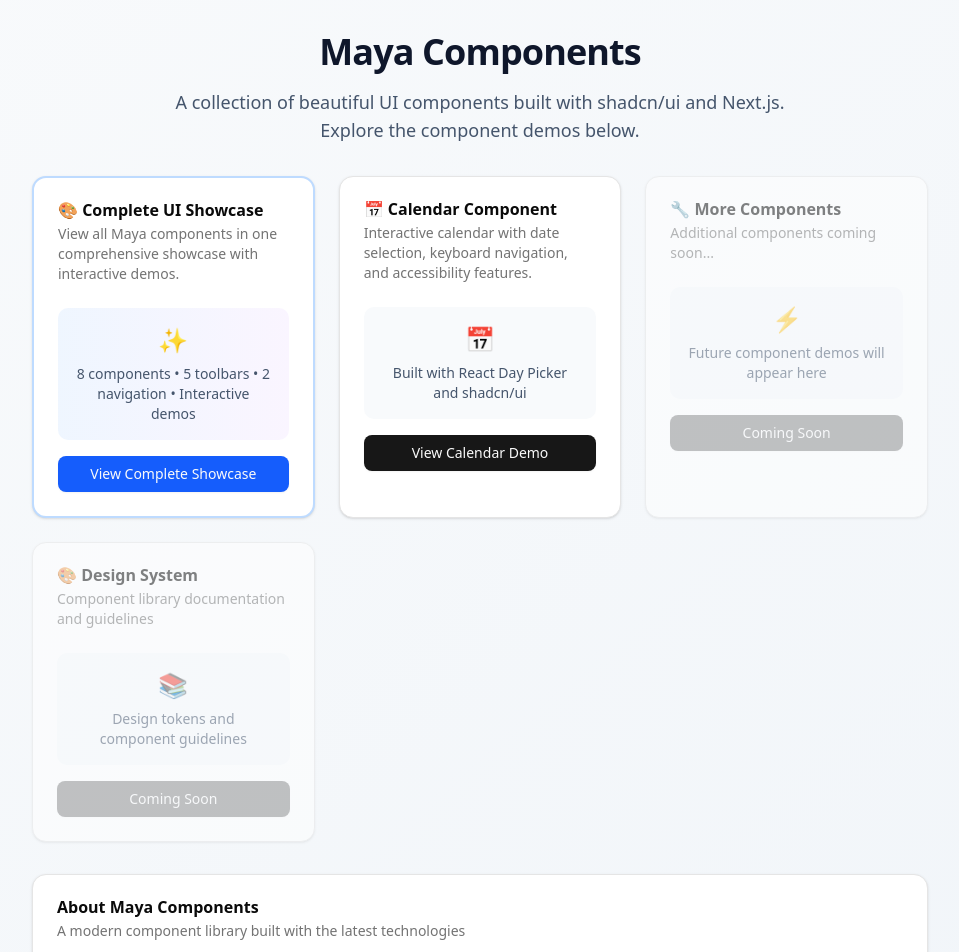
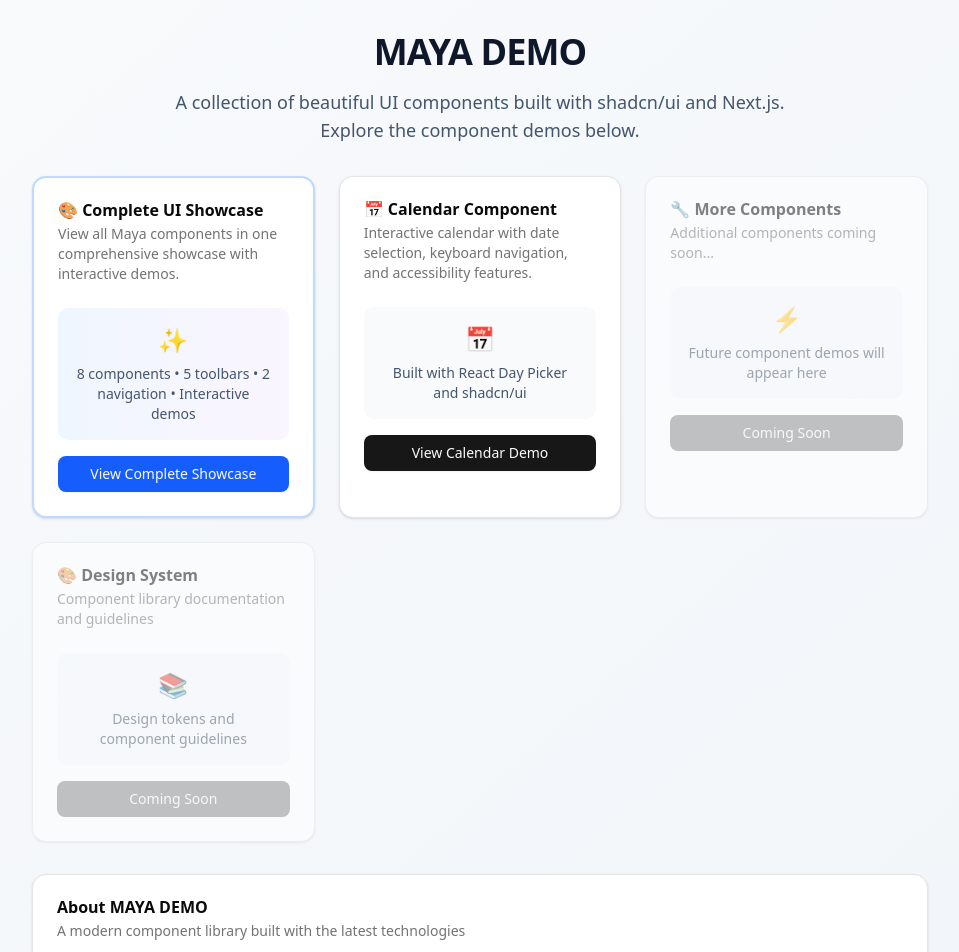
Before and after one commit to nbalbontine/maya_demo, a Next.js app: page / in a window 1280 px wide. Shown: the top 952 px of the page, without its empty margins (160-1119 px from the left). Built offline with nearby package versions, Linux system fonts and the light colour scheme.

Commit message:
Rename project to MAYA_DEMO
- Updated package.json name and description
- Updated README.md with new project name
- Updated UI text in app pages to reflect MAYA_DEMO branding
- Updated repository URL references

```diff
--- a/app/page.tsx
+++ b/app/page.tsx
@@ -11,7 +11,7 @@
         {/* Header */}
         <div className="text-center space-y-4">
           <h1 className="text-4xl font-bold tracking-tight text-slate-900">
-            Maya Components
+            MAYA DEMO
           </h1>
           <p className="text-lg text-slate-600 max-w-2xl mx-auto">
             A collection of beautiful UI components built with shadcn/ui and Next.js.
@@ -120,7 +120,7 @@
         {/* About Section */}
         <Card>
           <CardHeader>
-            <CardTitle>About Maya Components</CardTitle>
+            <CardTitle>About MAYA DEMO</CardTitle>
             <CardDescription>
               A modern component library built with the latest technologies
             </CardDescription>
--- a/app/ui-showcase/page.tsx
+++ b/app/ui-showcase/page.tsx
@@ -68,7 +68,7 @@
         {/* Header */}
         <div className="text-center space-y-4">
           <h1 className="text-4xl font-bold tracking-tight text-slate-900">
-            Maya Components UI Showcase
+            MAYA DEMO UI Showcase
           </h1>
           <p className="text-lg text-slate-600 max-w-3xl mx-auto">
             Complete collection of Maya UI components with interactive demos.
@@ -680,7 +680,7 @@
           <CardHeader>
             <CardTitle>Component Library Stats</CardTitle>
             <CardDescription>
-              Overview of the Maya Components collection
+              Overview of the MAYA DEMO collection
             </CardDescription>
           </CardHeader>
           <CardContent>
--- a/package.json
+++ b/package.json
@@ -1,7 +1,7 @@
 {
-  "name": "maya-components",
+  "name": "maya-demo",
   "version": "1.0.0",
-  "description": "Maya Components - A comprehensive UI component library built with Next.js, React, and shadcn/ui",
+  "description": "MAYA DEMO - A comprehensive UI component library built with Next.js, React, and shadcn/ui",
   "private": true,
   "scripts": {
     "dev": "next dev --turbopack",
@@ -63,7 +63,7 @@
   "license": "MIT",
   "repository": {
     "type": "git",
-    "url": "https://github.com/yourusername/maya-components.git"
+    "url": "https://github.com/yourusername/maya-demo.git"
   },
   "engines": {
     "node": ">=18.0.0",
```
Also changed, not shown: 1 other file (tests, documents, lock files or other folders).
